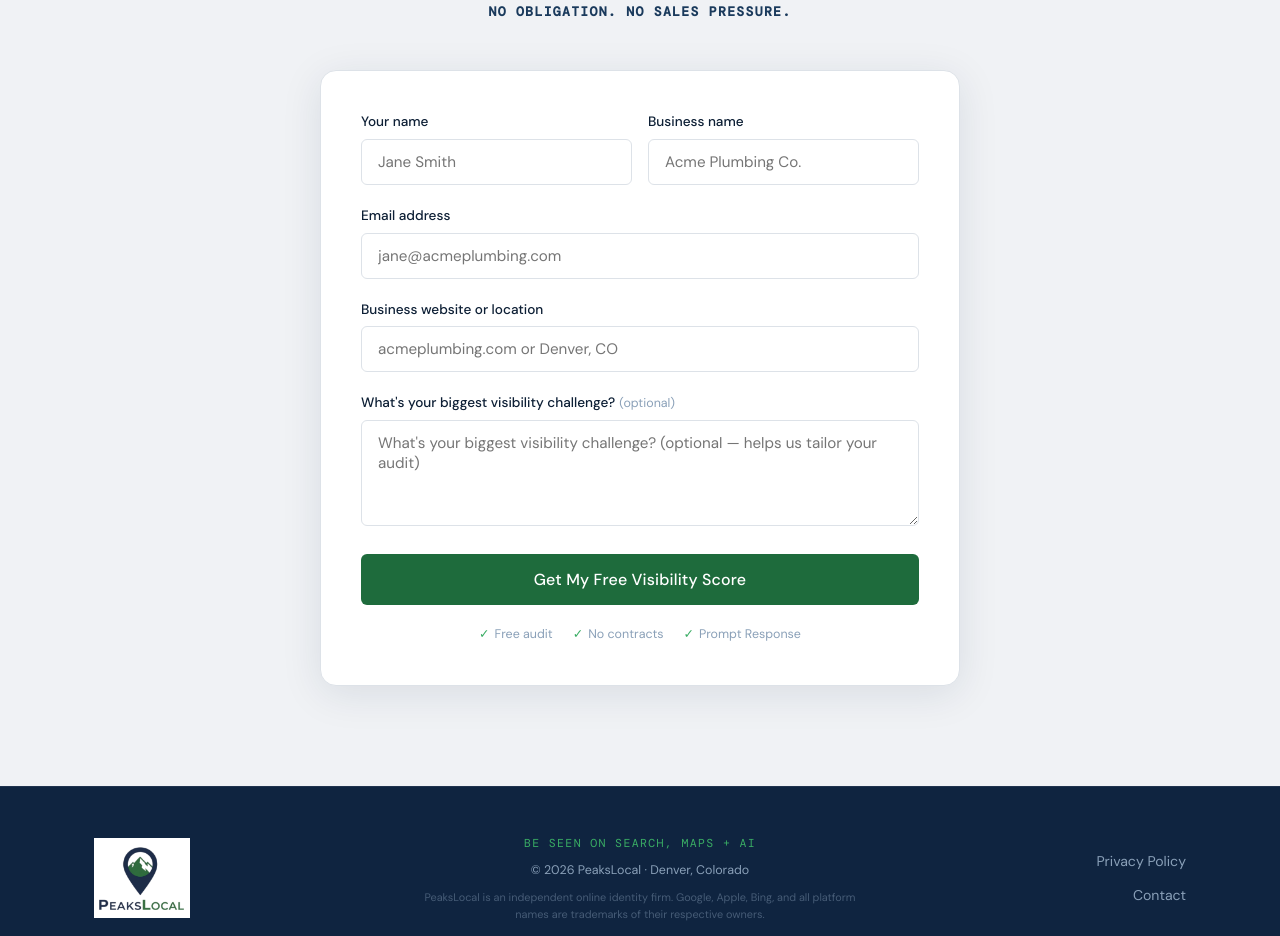
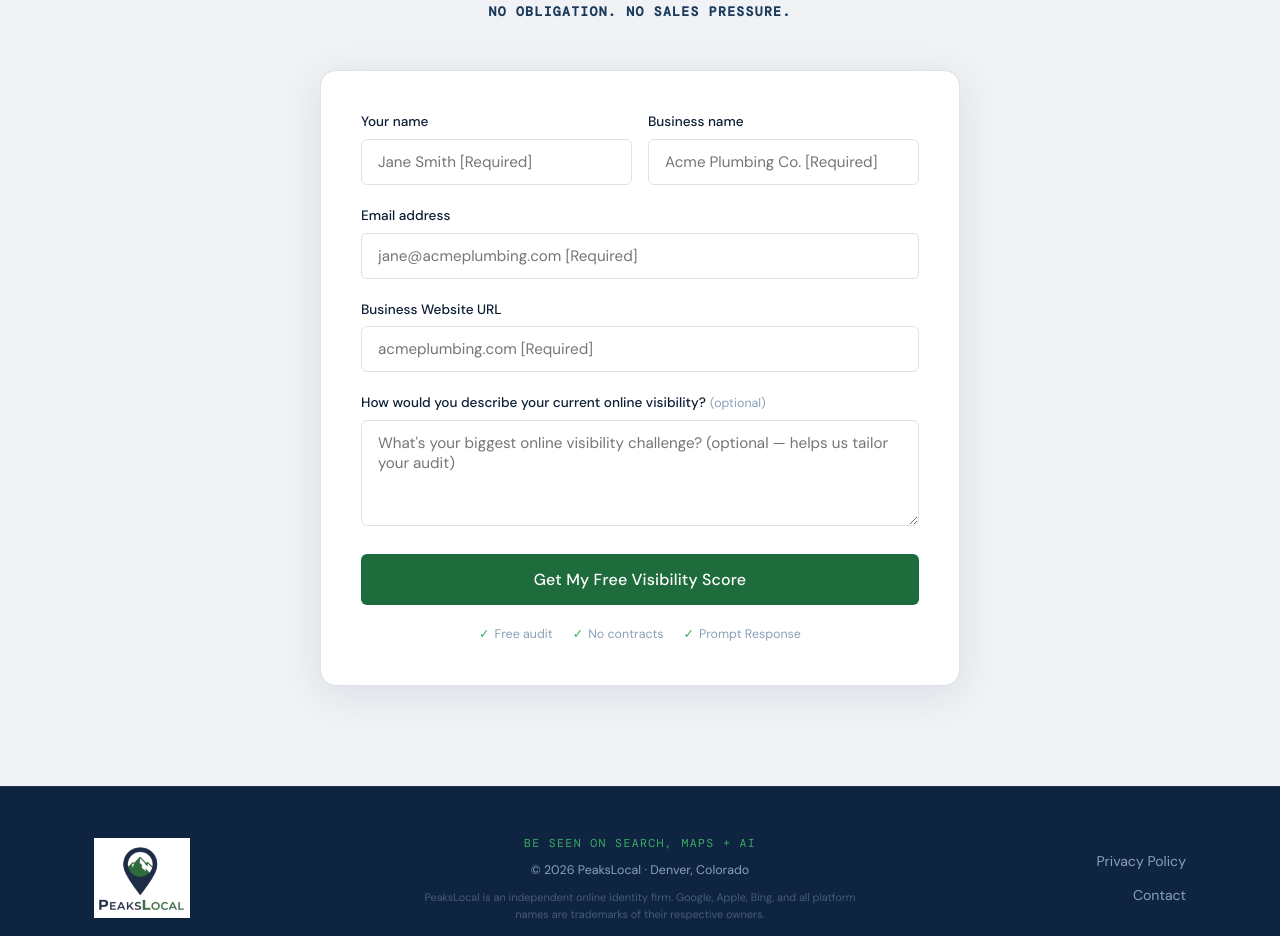
Before and after one commit to gvoll/PeaksLocal, a React (Vite) app: page / in a window 1280 px wide. Shown: the part 8780-9716 px from the top of the page. Built offline with nearby package versions, Linux system fonts and the light colour scheme; a web font is replaced by a local one.

Commit message:
Made updates to labels and placeholder text in the Audit Form

```diff
--- a/src/components/AuditForm.jsx
+++ b/src/components/AuditForm.jsx
@@ -160,7 +160,7 @@ export default function AuditForm() {
                       id="name"
                       name="name"
                       type="text"
-                      placeholder="Jane Smith"
+                      placeholder="Jane Smith [Required]"
                       value={form.name}
                       onChange={handleChange}
                       required
@@ -173,7 +173,7 @@ export default function AuditForm() {
                       id="business"
                       name="business"
                       type="text"
-                      placeholder="Acme Plumbing Co."
+                      placeholder="Acme Plumbing Co. [Required]"
                       value={form.business}
                       onChange={handleChange}
                       required
@@ -188,7 +188,7 @@ export default function AuditForm() {
                     id="email"
                     name="email"
                     type="email"
-                    placeholder="jane@acmeplumbing.com"
+                    placeholder="jane@acmeplumbing.com [Required]"
                     value={form.email}
                     onChange={handleChange}
                     required
@@ -196,13 +196,13 @@ export default function AuditForm() {
                 </div>
 
                 <div>
-                  <label className="audit-label" htmlFor="website">Business website or location</label>
+                  <label className="audit-label" htmlFor="website">Business Website URL</label>
                   <input
                     className="audit-input"
                     id="website"
                     name="website"
                     type="text"
-                    placeholder="acmeplumbing.com or Denver, CO"
+                    placeholder="acmeplumbing.com [Required]"
                     value={form.website}
                     onChange={handleChange}
                     required
@@ -211,14 +211,14 @@ export default function AuditForm() {
 
                 <div>
                   <label className="audit-label" htmlFor="challenge">
-                    What's your biggest visibility challenge?
+                    How would you describe your current online visibility?
                     <span className="optional">(optional)</span>
                   </label>
                   <textarea
                     className="audit-input"
                     id="challenge"
                     name="challenge"
-                    placeholder="What's your biggest visibility challenge? (optional — helps us tailor your audit)"
+                    placeholder="What's your biggest online visibility challenge? (optional — helps us tailor your audit)"
                     rows={4}
                     value={form.challenge}
                     onChange={handleChange}
```
